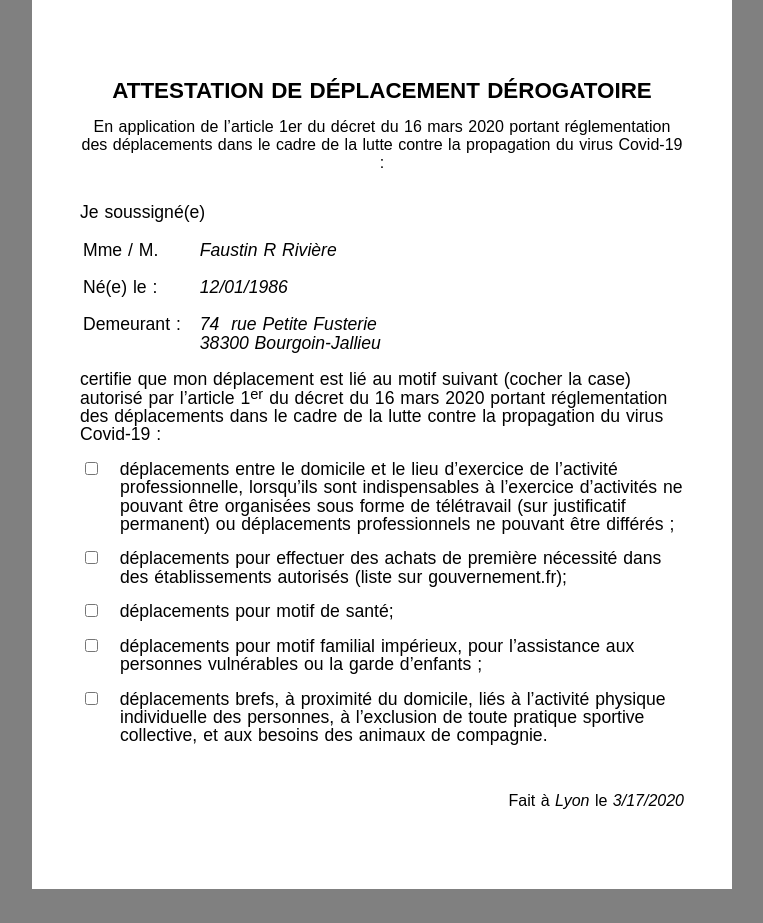
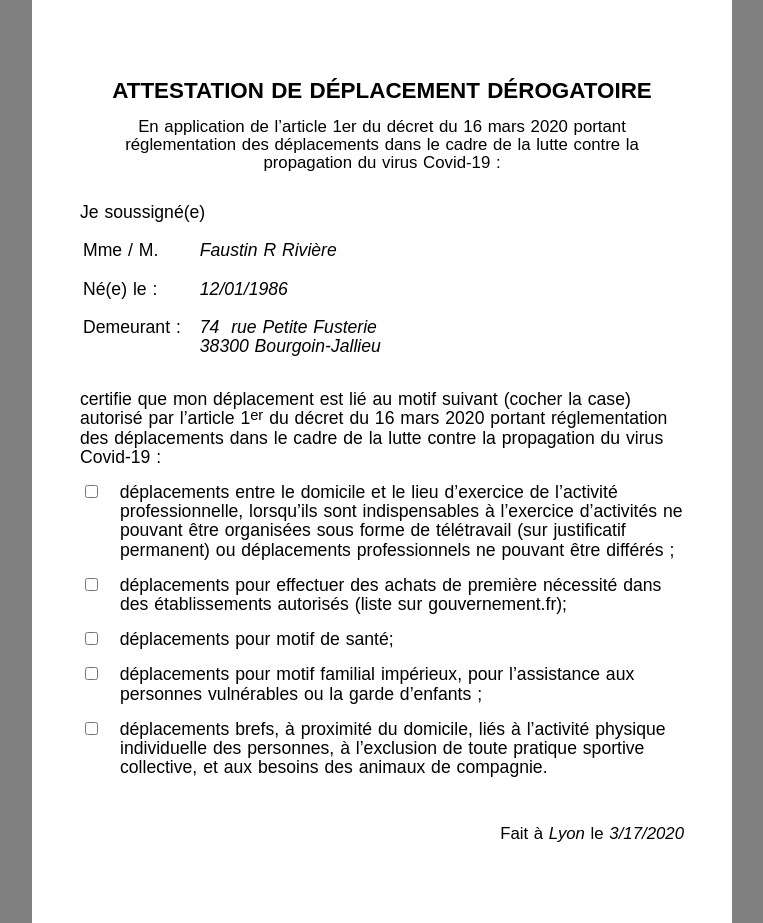
Before and after one commit to yannbertrand/covid19-attestation-deplacement, a Nuxt app: page / in a window 1280 px wide. Shown: the whole page, without its empty margins (258-1021 px from the left). Before the commit the page ends 889 px from the top, so only its background shows below. Built offline with nearby package versions, Linux system fonts and the light colour scheme.

Commit message:
:lipstick: Joue avec les espacements

```diff
--- a/css/main.css
+++ b/css/main.css
@@ -25,9 +25,9 @@ th, td, p, li { text-align: left; }
 #date { text-align: right; }
 
 h1 { font-size: 1.4rem; line-height: 1.4rem; }
-h2 { font-size: 1rem; line-height: 1.1rem; }
-th, td, p, li { font-size: 1.1rem; line-height: 1.15rem; }
-#date { font-size: 1rem; line-height: 1rem; }
+h2 { font-size: 1.05rem; line-height: 1.1rem; }
+th, td, p, li { font-size: 1.1rem; line-height: 1.2rem; }
+#date { font-size: 1.05rem; line-height: 1.1rem; }
 sup { vertical-align: top; position: relative; top: -0.2rem; }
 
 h1 { font-weight: 700; }
@@ -38,6 +38,7 @@ td, #date { font-weight: 400; }
 h1 { margin: 1rem; }
 h2 { margin-bottom: 2rem; }
 th, td { padding-bottom: 1rem; }
+table { margin-bottom: 1rem; }
 p, li { margin-bottom: 1rem; }
 #date { margin-top: 3rem; }
 
```
